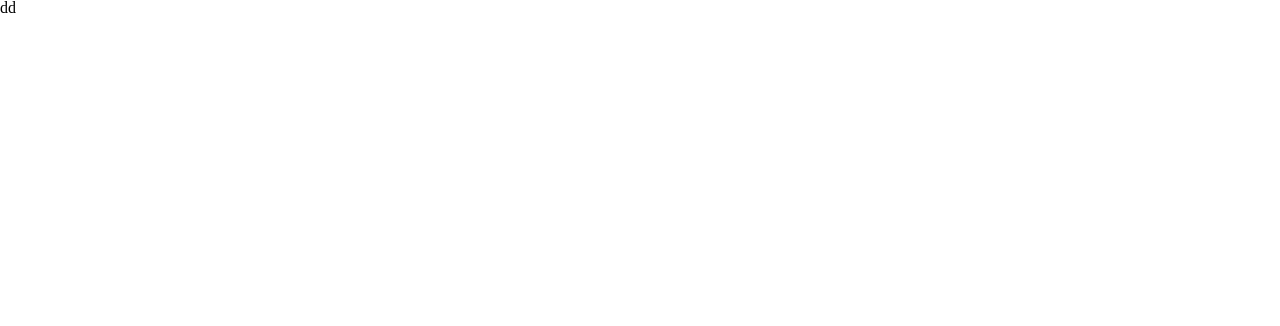
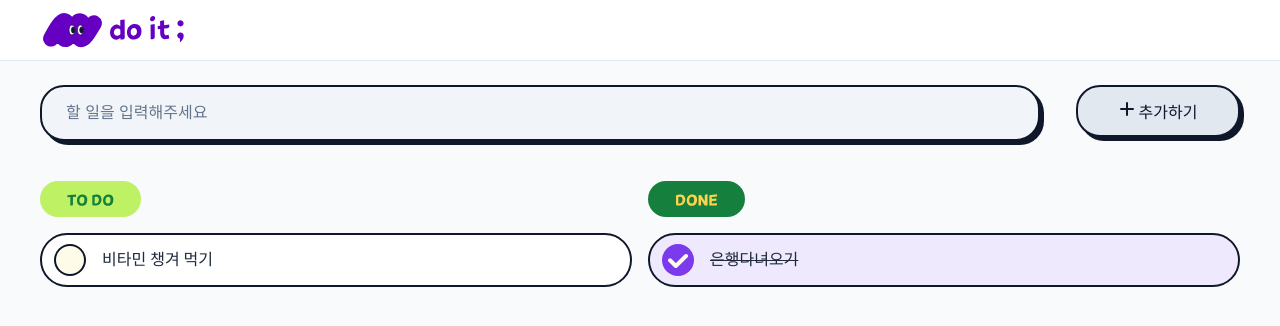
Before and after one commit to ujeans/todo-list, a Next.js app in the folder todo_list/: page / in a window 1280 px wide. Shown: the top 326 px of the page. Built offline with nearby package versions, Linux system fonts and the light colour scheme.

Commit message:
/페이지 구현

```diff
--- a/todo_list/src/app/page.tsx
+++ b/todo_list/src/app/page.tsx
@@ -1,3 +1,35 @@
+"use client";
+import { useState } from "react";
+
+import Gnb from "@/components/shared/Gnb";
+import Container from "@/components/shared/Container";
+import Flex from "@/components/shared/Flex";
+
+import SearchBar from "@/components/home/SearchBar";
+import TodoList from "@/components/home/TodoList";
+import DoneList from "@/components/home/DoneList";
+
 export default function Home() {
-  return <div>dd</div>;
+  const [firstChecked, setFirstChecked] = useState(false);
+  const [secondChecked, setSecondChecked] = useState(true);
+
+  return (
+    <>
+      <Gnb />
+      <Container detail={true}>
+        <SearchBar />
+
+        <Flex justify="space-between">
+          <TodoList
+            isChecked={firstChecked}
+            onToggle={() => setFirstChecked(!firstChecked)}
+          />
+          <DoneList
+            isChecked={secondChecked}
+            onToggle={() => setSecondChecked(!secondChecked)}
+          />
+        </Flex>
+      </Container>
+    </>
+  );
 }
--- /dev/null
+++ b/todo_list/src/components/home/DoneList.tsx
@@ -0,0 +1,24 @@
+import Flex from "../shared/Flex";
+import CheckList from "../shared/CheckList";
+
+import DoneImage from "@/assets/images/done.svg";
+
+interface DoneListProps {
+  isChecked: boolean;
+  onToggle: () => void;
+}
+
+function DoneList({ isChecked, onToggle }: DoneListProps) {
+  return (
+    <Flex direction="column">
+      <DoneImage />
+      <CheckList
+        text={"은행다녀오기"}
+        isChecked={isChecked}
+        onClick={onToggle}
+      />
+    </Flex>
+  );
+}
+
+export default DoneList;
--- /dev/null
+++ b/todo_list/src/components/home/SearchBar.tsx
@@ -0,0 +1,25 @@
+import { css } from "@emotion/react";
+
+import ButtonComponent from "../shared/Button";
+import Flex from "../shared/Flex";
+import Search from "../shared/Search";
+
+import PlusIcon from "@/assets/icons/plus.svg";
+
+function SearchBar() {
+  return (
+    <Flex justify="space-between" css={wrapper}>
+      <Search placeholder="할 일을 입력해주세요" />
+      <ButtonComponent color="default" icon={<PlusIcon />}>
+        추가하기
+      </ButtonComponent>
+    </Flex>
+  );
+}
+
+const wrapper = css`
+  width: 100%;
+  margin: 24px 0 40px 0;
+`;
+
+export default SearchBar;
--- /dev/null
+++ b/todo_list/src/components/home/TodoList.tsx
@@ -0,0 +1,24 @@
+import Flex from "../shared/Flex";
+import CheckList from "../shared/CheckList";
+
+import TodoImage from "@/assets/images/todo.svg";
+
+interface TodoListProps {
+  isChecked: boolean;
+  onToggle: () => void;
+}
+
+function TodoList({ isChecked, onToggle }: TodoListProps) {
+  return (
+    <Flex direction="column">
+      <TodoImage />
+      <CheckList
+        text={"비타민 챙겨 먹기"}
+        isChecked={isChecked}
+        onClick={onToggle}
+      />
+    </Flex>
+  );
+}
+
+export default TodoList;
--- /dev/null
+++ b/todo_list/src/components/shared/CheckList.tsx
@@ -0,0 +1,71 @@
+import { css } from "@emotion/react";
+import styled from "@emotion/styled";
+import { colors } from "@/styles/colorPalette";
+
+import Flex from "./Flex";
+import Text from "./Text";
+
+import Checkbox from "@/assets/icons/checkbox.svg";
+import Checkedbox from "@/assets/icons/checkedbox.svg";
+
+interface CheckListProps {
+  text: string;
+  isChecked?: boolean;
+  detail?: boolean;
+  onClick?: () => void;
+}
+
+function CheckList({
+  text,
+  isChecked = false,
+  detail = false,
+  onClick,
+}: CheckListProps) {
+  const handleToggle = () => {
+    if (onClick) onClick();
+  };
+
+  return (
+    <Flex
+      as="li"
+      align="center"
+      justify={detail ? "center" : "flex-start"}
+      css={listRowContainerStyles(isChecked, detail)}
+    >
+      <Flex css={iconStyles} onClick={handleToggle}>
+        {isChecked ? <Checkedbox /> : <Checkbox />}
+      </Flex>
+      <StyledText
+        typography={detail ? "t1" : "t5"}
+        color={detail ? "slate900" : "slate800"}
+        isChecked={isChecked}
+        detail={detail}
+      >
+        {text}
+      </StyledText>
+    </Flex>
+  );
+}
+
+const listRowContainerStyles = (isChecked: boolean, detail: boolean) => css`
+  width: ${detail ? "996px" : "588px"};
+  height: ${detail ? "64px" : "50px"};
+  margin-top: 16px;
+  border-radius: ${detail ? "24px" : "27px"};
+  background-color: ${isChecked ? colors.violet100 : colors.white};
+  border: 2px solid ${colors.slate900};
+`;
+
+const iconStyles = css`
+  margin: 0 16px 0 12px;
+  cursor: pointer;
+`;
+
+const StyledText = styled(Text)<{ isChecked: boolean; detail: boolean }>`
+  text-decoration: ${props =>
+    props.detail ? "none" : props.isChecked ? "line-through" : "none"};
+  border-bottom: ${props =>
+    props.detail ? `2px solid ${colors.slate900}` : "none"};
+`;
+
+export default CheckList;
--- /dev/null
+++ b/todo_list/src/components/shared/Container.tsx
@@ -0,0 +1,32 @@
+import React from "react";
+import { css } from "@emotion/react";
+
+import { colors } from "@/styles/colorPalette";
+
+import Flex from "./Flex";
+import styled from "@emotion/styled";
+
+interface ContainerProps {
+  children: React.ReactNode;
+  detail?: boolean;
+}
+
+function Container({ children, detail = false }: ContainerProps) {
+  return (
+    <Flex direction="column" css={container(detail)}>
+      <Wrapper>{children}</Wrapper>
+    </Flex>
+  );
+}
+
+const container = (detail: boolean) => css`
+  width: 1200px;
+  height: calc(100vh - 60px);
+  margin: 0 auto;
+  padding-top: 61px;
+  background-color: ${detail ? colors.gray50 : colors.white};
+`;
+
+const Wrapper = styled.div``;
+
+export default Container;
--- /dev/null
+++ b/todo_list/src/components/shared/Search.tsx
@@ -0,0 +1,22 @@
+import styled from "@emotion/styled";
+import { colors } from "../../styles/colorPalette";
+import { typographyMap } from "@/styles/typoGraphy";
+
+const Search = styled.input`
+  width: 1000px;
+  height: 56px;
+  padding: 0 24px;
+  background-color: ${colors.slate100};
+  border: 2px solid ${colors.slate900};
+  border-radius: 24px;
+  box-sizing: border-box;
+  box-shadow: 4px 4px ${colors.slate900};
+  color: ${colors.slate900};
+  ${typographyMap.t5};
+
+  ::placeholder {
+    color: ${colors.slate500};
+  }
+`;
+
+export default Search;
--- a/todo_list/src/components/shared/Text.tsx
+++ b/todo_list/src/components/shared/Text.tsx
@@ -1,9 +1,9 @@
 "use client";
 
+import styled from "@emotion/styled";
+import { CSSProperties } from "react";
 import { colors, Colors } from "@/styles/colorPalette";
 import { Typography, typographyMap } from "@/styles/typoGraphy";
-import styled from "@emotion/styled";
-import { CSSProperties } from "react";
 
 interface TextProps {
   typography?: Typography;
--- a/todo_list/src/styles/colorPalette.ts
+++ b/todo_list/src/styles/colorPalette.ts
@@ -15,6 +15,7 @@ export const colorPalette = css`
     --lime300: #bef264;
     --amber800: #92400e;
     --white: #fff;
+    --gray50: #f9fafb;
   }
 `;
 
@@ -32,6 +33,7 @@ export const colors = {
   lime300: "var(--lime300)",
   amber800: "var(--amber800)",
   white: "var(--white)",
+  gray50: "var(--gray50)",
 };
 
 export type Colors = keyof typeof colors;
--- a/todo_list/src/styles/globalStyles.ts
+++ b/todo_list/src/styles/globalStyles.ts
@@ -1,7 +1,7 @@
 "use client";
 
 import { css, Global } from "@emotion/react";
-import { colorPalette } from "./colorPalette";
+import { colorPalette, colors } from "./colorPalette";
 
 const globalStyles = css`
   ${colorPalette}
@@ -110,6 +110,7 @@ const globalStyles = css`
   }
   body {
     line-height: 1;
+    background-color: ${colors.gray50};
   }
   ol,
   ul {
```
Also changed, not shown: todo_list/src/app/test/page.tsx (added, +135 -0 lines).
